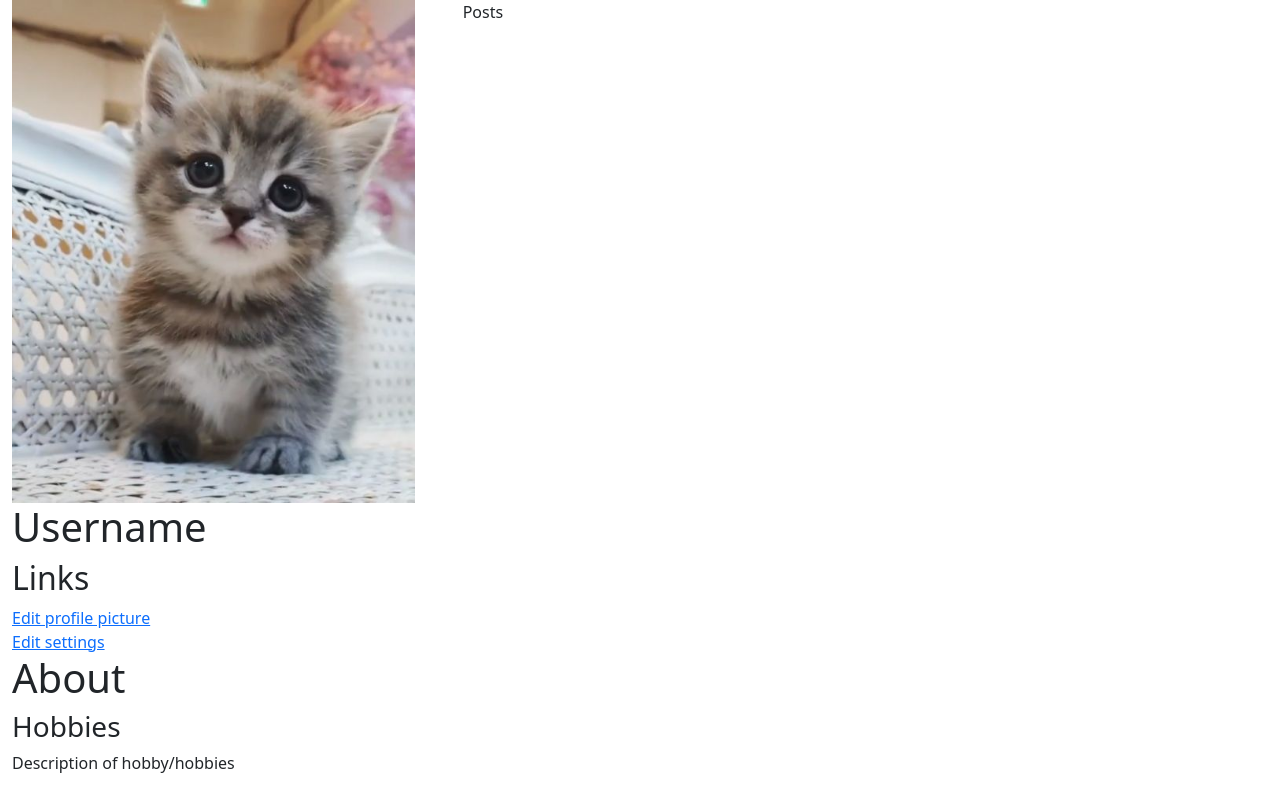
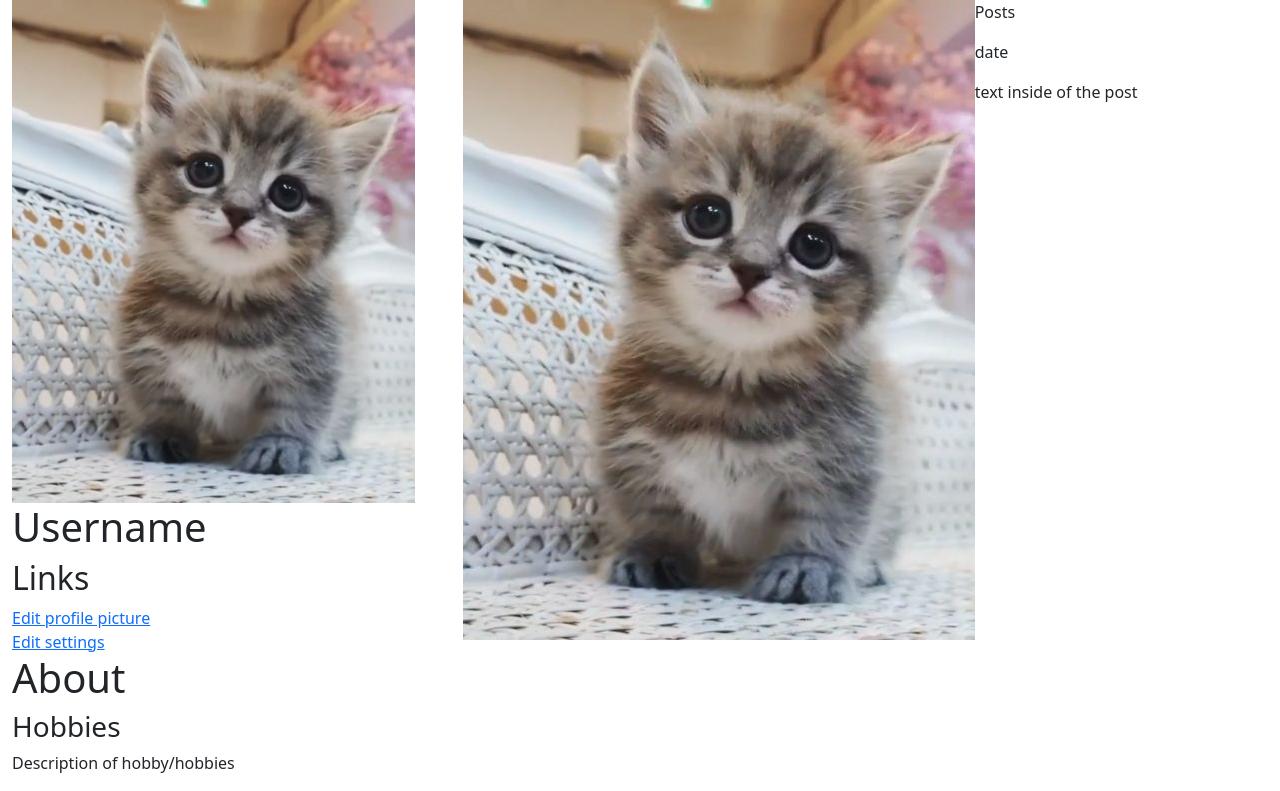
Before and after one commit to KalebBrumme/Project, a Flask app: template project_app/templates/profile_page.html in a window 1280 px wide. Shown: the part 56-847 px from the top of the page. Run offline with Flask 2, Linux system fonts and the light colour scheme; the template is opened without the code that fills it, so the values that code supplies are empty.

Commit message:
commit changes

```diff
--- a/project_app/templates/profile_page.html
+++ b/project_app/templates/profile_page.html
@@ -60,7 +60,14 @@
                 </div>
                 <div class="col-8">
                     <div class="container-fluid">
-                        <p>Posts</p>
+                        <div class="row">
+                            <div class="col">
+                                <img style="float:left" src="/project_app/kitty_img.jpg" class="img-fluid" alt="kitty_img">
+                                <p>Posts</p>
+                                <p>date</p>
+                                <p>text inside of the post</p>
+                            </div>
+                        </div>
                     </div>
                 </div>
             </div>
```
Also changed, not shown: project_app/controllers/posts.py (+7 -0 lines), 2 other files.
